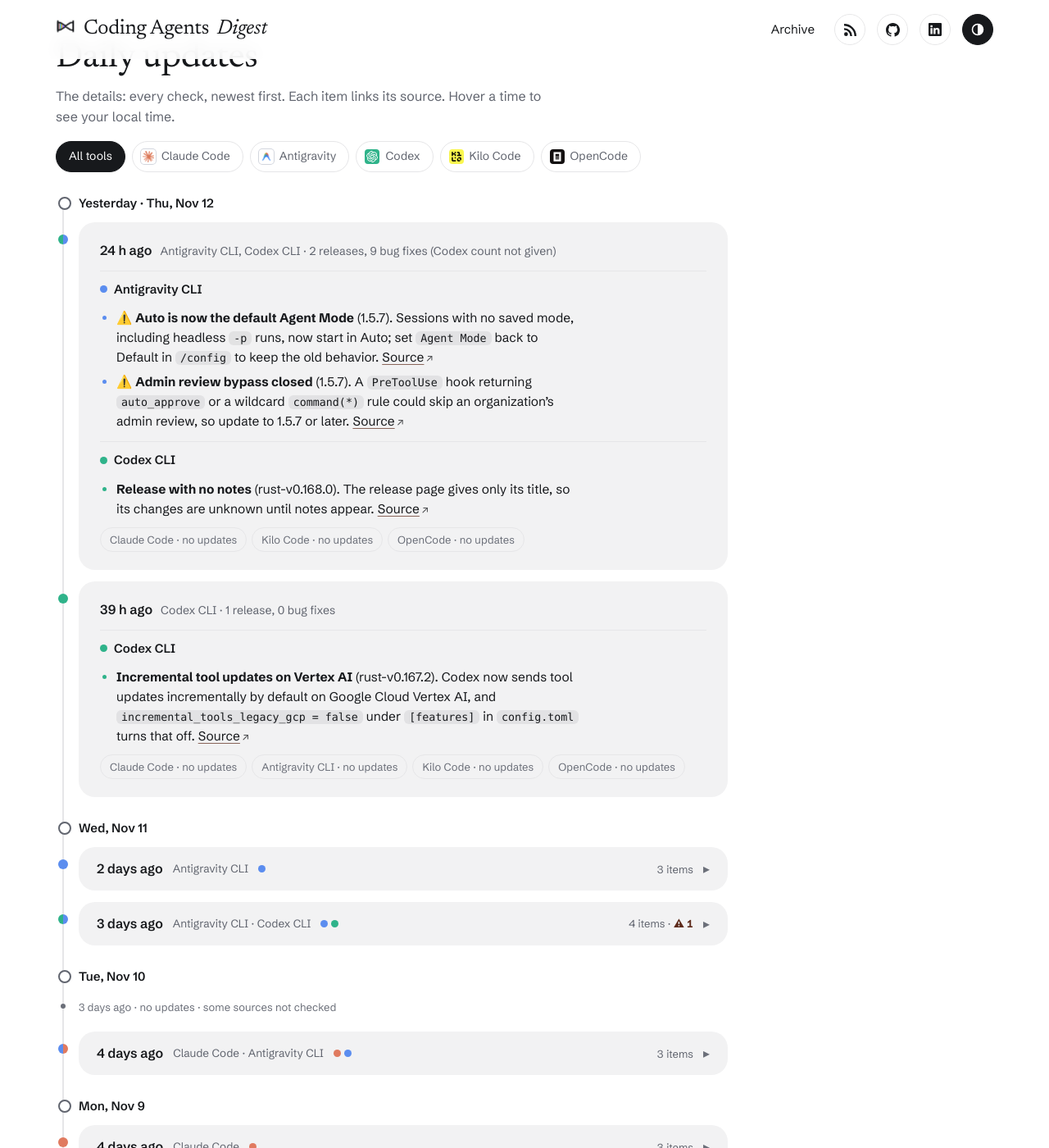
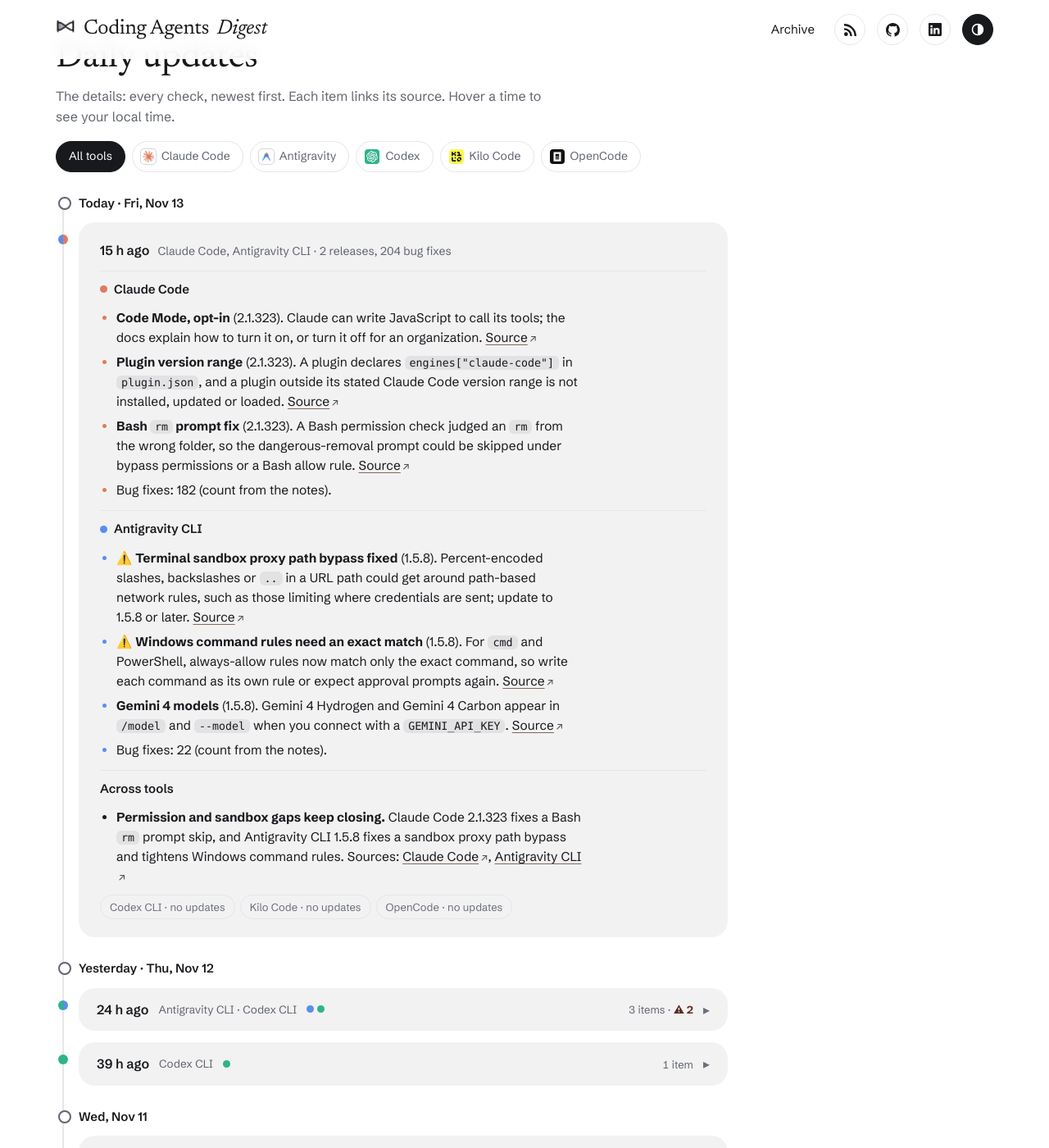
Before and after one commit to IbrahimSobh/coding-agents-digest, a Jekyll site: the page built from docs/index.html, in a window 1280 px wide and 1400 px high, scrolled down 4895 px. Shown: the whole window at 82% size. Built offline with Jekyll 4.4.1, drawn with Linux system fonts in a browser that asks for light colours; some of the changed text lies outside the part shown.

Commit message:
Check 2026-11-13 08:42: Claude Code, Antigravity CLI
Co-Authored-By: Claude Haiku 5.5 <noreply@anthropic.com>
Claude-Session: https://claude.ai/code/session_01FsAJhA31evUQ49H17ytKhK

```diff
--- a/docs/_data/actions.json
+++ b/docs/_data/actions.json
@@ -349,5 +349,31 @@
   "flagged": "2026-11-12",
   "category": "security",
   "dismissed": false
+ },
+ {
+  "id": "antigravity-cli-1.5.8-sandbox-proxy-bypass",
+  "tool": "antigravity-cli",
+  "version": "1.5.8",
+  "url": "https://github.com/google-antigravity/antigravity-cli/releases/tag/1.5.8",
+  "title": "Terminal sandbox proxy path bypass fixed",
+  "affects": "anyone using the terminal sandbox with path-based network rules for credentials, Git or API paths.",
+  "do": "update Antigravity CLI to 1.5.8 or later.",
+  "deadline": null,
+  "flagged": "2026-11-13",
+  "category": "security",
+  "dismissed": false
+ },
+ {
+  "id": "antigravity-cli-1.5.8-windows-exact-rules",
+  "tool": "antigravity-cli",
+  "version": "1.5.8",
+  "url": "https://github.com/google-antigravity/antigravity-cli/releases/tag/1.5.8",
+  "title": "Windows command rules need an exact match",
+  "affects": "Windows users with always-allow rules for `cmd` or PowerShell commands.",
+  "do": "write each command as its own rule, or expect approval prompts again.",
+  "deadline": null,
+  "flagged": "2026-11-13",
+  "category": "default-change",
+  "dismissed": false
  }
 ]
--- a/docs/_data/brief.json
+++ b/docs/_data/brief.json
@@ -1,14 +1,14 @@
 {
- "updated": "2026-11-12T23:41+02:00",
- "updated_label": "Nov 12, 23:41",
- "window": "Nov 5 to Nov 12, 2026",
- "headline": "Antigravity CLI 1.5.7 makes Auto the default Agent Mode and closes an admin-review bypass, after Claude Code 2.1.319's security fixes.",
+ "updated": "2026-11-13T08:42+02:00",
+ "updated_label": "Nov 13, 08:42",
+ "window": "Nov 6 to Nov 13, 2026",
+ "headline": "Claude Code 2.1.323 and Antigravity CLI 1.5.8 close more permission and sandbox gaps, on top of a week of new defaults.",
  "themes": [
   {
    "tag": "Security",
    "title": "Permission and sandbox holes closed",
-   "facts": "Claude Code 2.1.319 closes a Bash permission bypass and a sandbox escape when creating a worktree ([2.1.319](https://github.com/anthropics/claude-code/releases/tag/v2.1.319)). Antigravity CLI 1.5.3 fixes a sandbox state leak ([1.5.3](https://github.com/google-antigravity/antigravity-cli/releases/tag/1.5.3)), and 1.5.7 stops `PreToolUse` `auto_approve` hooks and wildcard `command(*)` rules from skipping admin review ([1.5.7](https://github.com/google-antigravity/antigravity-cli/releases/tag/1.5.7)).",
-   "so_what": "update Claude Code to 2.1.319 and Antigravity CLI to 1.5.7 or later."
+   "facts": "Claude Code 2.1.319 closes a Bash permission bypass and a sandbox escape when creating a worktree ([2.1.319](https://github.com/anthropics/claude-code/releases/tag/v2.1.319)), and 2.1.323 fixes a Bash `rm` check that skipped the dangerous-removal prompt ([2.1.323](https://github.com/anthropics/claude-code/releases/tag/v2.1.323)). Antigravity CLI 1.5.8 closes a terminal sandbox proxy path bypass and makes Windows `cmd` and PowerShell allow rules exact ([1.5.8](https://github.com/google-antigravity/antigravity-cli/releases/tag/1.5.8)).",
+   "so_what": "update Claude Code to 2.1.323 and Antigravity CLI to 1.5.8 or later."
   },
   {
    "tag": "Headless",
@@ -23,5 +23,5 @@
    "so_what": "check the price of the Fable default before you rely on it, and re-check any pinned terminal or Vertex setting."
   }
  ],
- "watch_next": "Check that scheduled `claude -p` and `agy -p` jobs still pass with Claude Code 2.1.319 and Antigravity CLI 1.5.7, since 1.5.7 starts headless runs in Auto. Watch for the notes of Codex 0.168.0, and whether Kilo Code v7.8.28 becomes a stable release, since it is still marked pre-release."
+ "watch_next": "Check that scheduled `claude -p` and `agy -p` jobs still pass with Claude Code 2.1.323 and Antigravity CLI 1.5.8, since 1.5.7 starts headless runs in Auto. Watch for the notes of Codex 0.168.0 and 0.169.0, and whether Kilo Code v7.8.28 becomes a stable release, since it is still marked pre-release."
 }
--- a/docs/_data/headlines.json
+++ b/docs/_data/headlines.json
@@ -228,5 +228,10 @@
   "updated": "2026-11-12T23:41+02:00",
   "window": "Nov 5 to Nov 12, 2026",
   "headline": "Antigravity CLI 1.5.7 makes Auto the default Agent Mode and closes an admin-review bypass, after Claude Code 2.1.319's security fixes."
+ },
+ {
+  "updated": "2026-11-13T08:42+02:00",
+  "window": "Nov 6 to Nov 13, 2026",
+  "headline": "Claude Code 2.1.323 and Antigravity CLI 1.5.8 close more permission and sandbox gaps, on top of a week of new defaults."
  }
 ]
--- a/docs/_data/releases.json
+++ b/docs/_data/releases.json
@@ -443,5 +443,15 @@
   "tool": "codex",
   "tag": "rust-v0.168.0",
   "date": "2026-11-12"
+ },
+ {
+  "tool": "claude-code",
+  "tag": "v2.1.323",
+  "date": "2026-11-12"
+ },
+ {
+  "tool": "antigravity-cli",
+  "tag": "1.5.8",
+  "date": "2026-11-13"
  }
 ]
--- /dev/null
+++ b/docs/digests/2026-11-13-0842.md
@@ -0,0 +1,34 @@
+---
+layout: digest
+title: "Check: Nov 13, 2026, 08:42"
+date: 2026-11-13 08:42:00 +0200
+run: "Nov 13, 2026, 08:42 (Cairo)"
+since: "Nov 12, 2026, 23:41"
+quiet: false
+summary: "Antigravity CLI 1.5.8 fixes a terminal sandbox proxy bypass and makes Windows allow rules exact; Claude Code 2.1.323 adds opt-in Code Mode and fixes a Bash rm prompt skip."
+---
+Claude Code, Antigravity CLI · 2 releases, 204 bug fixes
+
+### Claude Code
+- **Code Mode, opt-in** (2.1.323). Claude can write JavaScript to call its tools; the docs explain how to turn it on, or turn it off for an organization. [Source](https://github.com/anthropics/claude-code/releases/tag/v2.1.323)
+- **Plugin version range** (2.1.323). A plugin declares `engines["claude-code"]` in `plugin.json`, and a plugin outside its stated Claude Code version range is not installed, updated or loaded. [Source](https://github.com/anthropics/claude-code/releases/tag/v2.1.323)
+- **Bash `rm` prompt fix** (2.1.323). A Bash permission check judged an `rm` from the wrong folder, so the dangerous-removal prompt could be skipped under bypass permissions or a Bash allow rule. [Source](https://github.com/anthropics/claude-code/releases/tag/v2.1.323)
+- Bug fixes: 182 (count from the notes).
+
+### Antigravity CLI
+- ⚠️ **Terminal sandbox proxy path bypass fixed** (1.5.8). Percent-encoded slashes, backslashes or `..` in a URL path could get around path-based network rules, such as those limiting where credentials are sent; update to 1.5.8 or later. [Source](https://github.com/google-antigravity/antigravity-cli/releases/tag/1.5.8)
+- ⚠️ **Windows command rules need an exact match** (1.5.8). For `cmd` and PowerShell, always-allow rules now match only the exact command, so write each command as its own rule or expect approval prompts again. [Source](https://github.com/google-antigravity/antigravity-cli/releases/tag/1.5.8)
+- **Gemini 4 models** (1.5.8). Gemini 4 Hydrogen and Gemini 4 Carbon appear in `/model` and `--model` when you connect with a `GEMINI_API_KEY`. [Source](https://github.com/google-antigravity/antigravity-cli/releases/tag/1.5.8)
+- Bug fixes: 22 (count from the notes).
+
+### Codex CLI
+- No updates since Nov 12, 2026, 23:41.
+
+### Kilo Code
+- No updates since Nov 12, 2026, 23:41.
+
+### OpenCode
+- No updates since Nov 12, 2026, 23:41.
+
+### Across tools
+- **Permission and sandbox gaps keep closing.** Claude Code 2.1.323 fixes a Bash `rm` prompt skip, and Antigravity CLI 1.5.8 fixes a sandbox proxy path bypass and tightens Windows command rules. Sources: [Claude Code](https://github.com/anthropics/claude-code/releases/tag/v2.1.323), [Antigravity CLI](https://github.com/google-antigravity/antigravity-cli/releases/tag/1.5.8)
```
Also changed, not shown: task/state.json (+6 -6 lines). Lines whose indentation alone changed are shown as unchanged.
